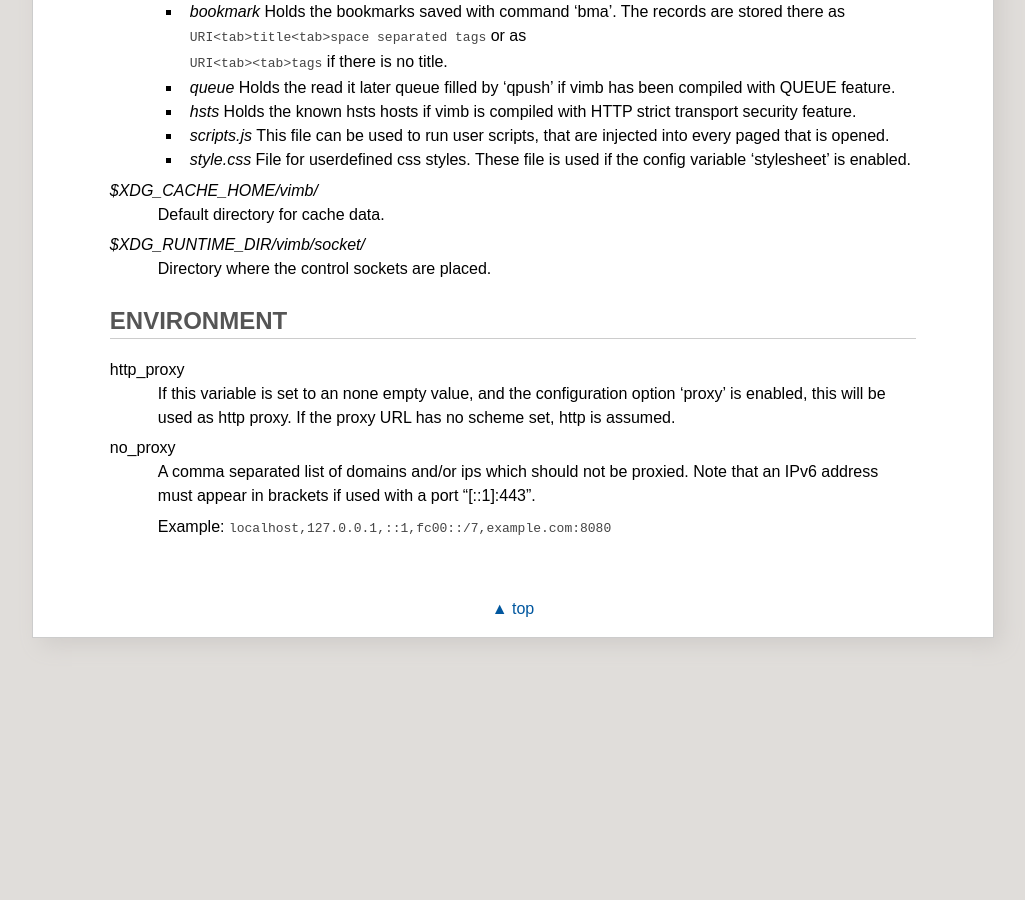
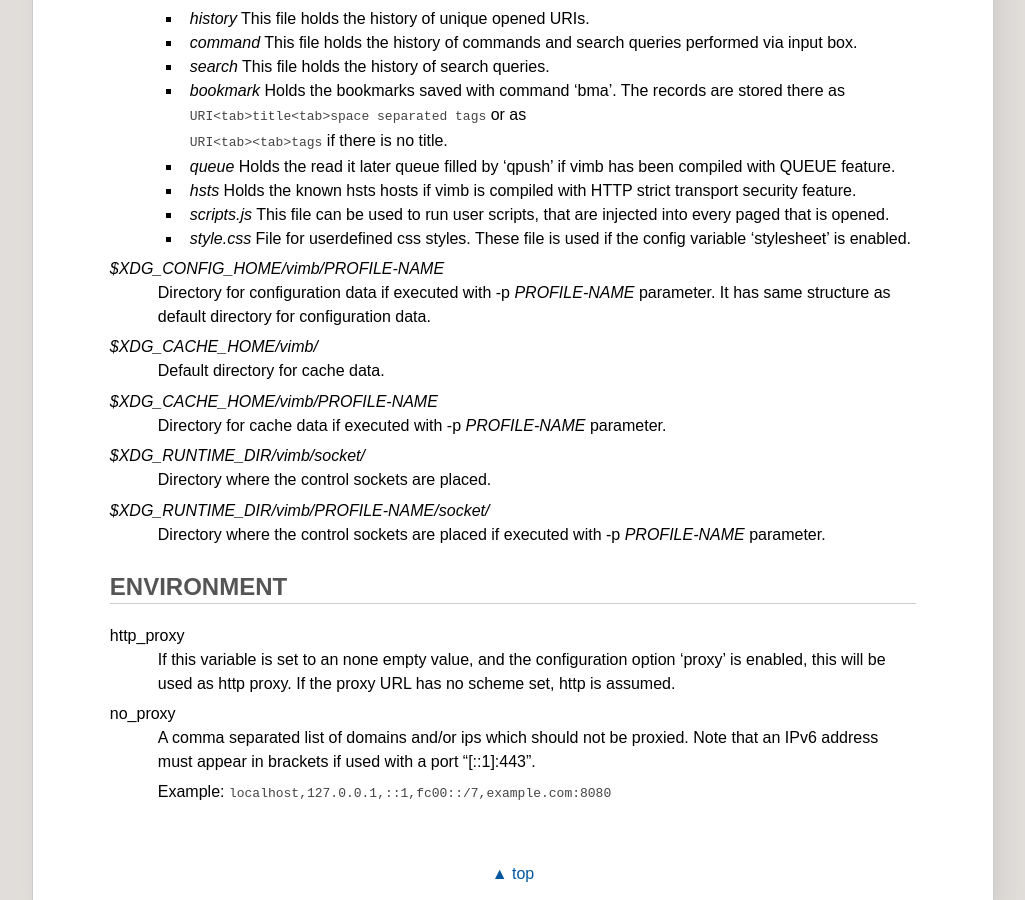
Before and after one commit to fanglingsu/vimb, a Jekyll site: the page built from man.md, in a window 1280 px wide and 900 px high, scrolled down 24534 px. Shown: the whole window, without its empty margins (127-1152 px from the left). Built offline with Jekyll 4.4.1, drawn with Linux system fonts in a browser that asks for light colours; before the commit the page ends 25204 px from its top, so only the background shows below that; some of the changed text lies outside the part shown.

Commit message:
Added new profile name feature.

```diff
--- a/man.md
+++ b/man.md
@@ -52,6 +52,11 @@
 −c, −−config *CONFIG-FILE*
 : Use custom configuration given as *CONFIG-FILE*. This will also be applied
   on new spawned instances.
+
+−p, −−profile *PROFILE-NAME*
+: Create or open specified configuration profile. Configuration data for the
+  profile is stored in a directory named *PROFILE-NAME* under default
+  directory for configuration data.
 
 −e, −−embed *WINID*
 : *WINID* of an XEmbed-aware application, that vimb will use as its parent.
@@ -1383,11 +1388,23 @@
   - *style.css* File for userdefined css styles. These file is used if the
     config variable 'stylesheet' is enabled.
 
+*$XDG\_CONFIG\_HOME/vimb/PROFILE-NAME*
+: Directory for configuration data if executed with -p *PROFILE-NAME*
+  parameter. It has same structure as default directory for configuration
+  data.
+
 *$XDG\_CACHE\_HOME/vimb/*
 : Default directory for cache data.
 
+*$XDG\_CACHE\_HOME/vimb/PROFILE-NAME*
+: Directory for cache data if executed with -p *PROFILE-NAME* parameter.
+
 *$XDG\_RUNTIME\_DIR/vimb/socket/*
 : Directory where the control sockets are placed.
+
+*$XDG\_RUNTIME\_DIR/vimb/PROFILE-NAME/socket/*
+: Directory where the control sockets are placed if executed with -p
+  *PROFILE-NAME* parameter.
 
 ## ENVIRONMENT
 {:#ENVIRONMENT}
```
Also changed, not shown: index.md (+4 -10 lines).
